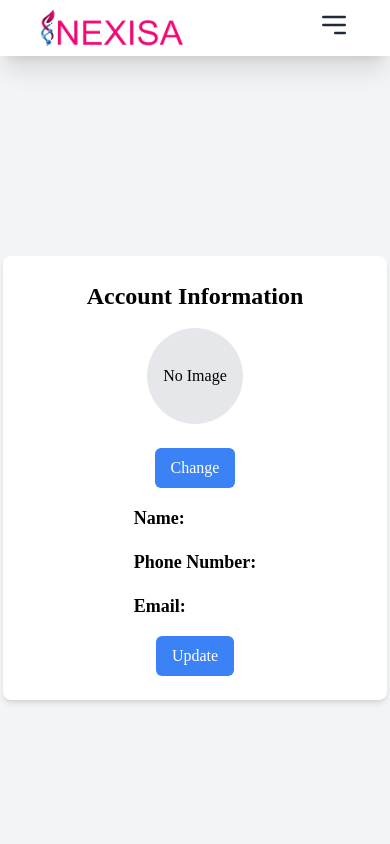
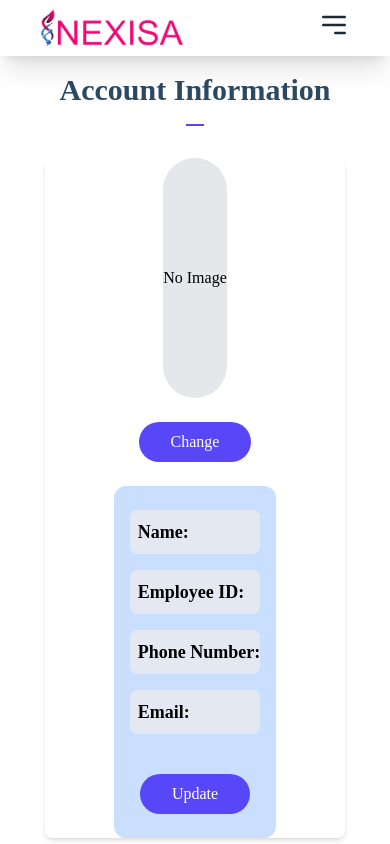
Before and after one commit to Nexisa/Nexisa-website, a React (Vite) app in the folder Client/: page /user/account-info in a window 390 px wide. Shown: the top 844 px of the page. Built offline with nearby package versions, Linux system fonts and the light colour scheme; no server answers; sample sign-in values are in the browser's storage.

Commit message:
Added css and responsiveness in account info page

```diff
--- a/Client/src/pages/User/AccountInfo.jsx
+++ b/Client/src/pages/User/AccountInfo.jsx
@@ -30,7 +30,7 @@ const AccountInfo = () => {
         console.log(response.data);
         setUserDetails({
           name: userData.name,
-          // employeeId: userData.employeeId,
+          employeeId: userData.employeeId,
           phone: userData.phone,
           email: userData.email,// Leave password field empty
         });
@@ -87,40 +87,44 @@ const AccountInfo = () => {
   };
 
   return (
-    <div className="flex justify-center items-center min-h-screen bg-gray-100">
-      <div className="bg-white p-6 rounded-lg shadow-md w-96">
-        <h2 className="text-2xl font-semibold mb-4 text-center">Account Information</h2>
-
-        <div className="flex flex-col items-center">
+    <div className="max-w-screen container mx-auto p-4 overflow-x-hidden min-h-screen">
+        <h2 className="text-3xl font-semibold text-center mb-4 text-[#2C4964]">Account Information</h2>
+        <div className='bg-[#5846F9] w-[5%] h-0.5 mx-auto mb-8'></div>
+        <div className="w-11/12 mx-auto flex justify-center items-center">
+            <div className="flex flex-col md:flex-row w-11/12 md:py-10 md:px-20 rounded-lg shadow-md justify-between items-center gap-2">
               {/* Image Upload Section */}
-          <div className="mb-4 text-center">
+              <div className="md:w-1/2 mb-4 md:mt-6 text-center flex flex-col justify-center items-center">
                 {imageURL ? (
-              <img src={imageURL} alt="Profile" className="w-24 h-24 rounded-full mb-4" />
+                  <img src={imageURL} alt="Profile" className="md:w-52 h-60 rounded-2xl mb-4" />
                 ) : (
-              <div className="w-24 h-24 rounded-full bg-gray-200 mb-4 flex items-center justify-center">
+                  <div className="md:w-52 h-60 rounded-full bg-gray-200 mb-4 flex items-center justify-center">
                     <span>No Image</span>
                   </div>
                 )}
-            <button onClick={() => setShowImageModal(true)} className="mt-2 bg-blue-500 text-white px-4 py-2 rounded-md">
+                <button onClick={() => setShowImageModal(true)} className="mt-2 bg-[#5846F9] text-white px-8 py-2 rounded-full">
                   Change
                 </button>
               </div>
 
               {/* Display User Details */}
+              <div className='md:w-1/2 flex justify-center items-center'>
+                <div className="bg-[#CADFFF] py-6 rounded-xl flex flex-col gap-6 items-center px-4">
                   <div className="space-y-4">
-            <p className="text-lg"><strong>Name:</strong> {userDetails.name}</p>
-            {/* <p className="text-lg"><strong>Employee ID:</strong> {userDetails.employeeId}</p> */}
-            <p className="text-lg"><strong>Phone Number:</strong> {userDetails.phone}</p>
-            <p className="text-lg"><strong>Email:</strong> {userDetails.email}</p>
+                    <p className="text-lg bg-[#E4E9F1] pl-2 rounded-lg py-2"><strong>Name:</strong> {userDetails.name}</p>
+                    <p className="text-lg bg-[#E4E9F1] pl-2 rounded-lg py-2"><strong>Employee ID:</strong> {userDetails.employeeId}</p>
+                    <p className="text-lg bg-[#E4E9F1] pl-2 rounded-lg py-2"><strong>Phone Number:</strong> {userDetails.phone}</p>
+                    <p className="text-lg bg-[#E4E9F1] px-2 rounded-lg py-2"><strong>Email:</strong> {userDetails.email}</p>
                   </div>
-
                   {/* Update Button */}
                   <button
                     onClick={() => setShowModal(true)}
-            className="mt-4 bg-blue-500 text-white px-4 py-2 rounded-md"
+                    className="mt-4 bg-[#5846F9] text-white px-8 py-2 rounded-full"
                   >
                     Update
                   </button>
+                </div>
+
+              </div>
 
               {/* Modal for Updating Details */}
               {showModal && (
@@ -135,23 +139,15 @@ const AccountInfo = () => {
                         name="name"
                         value={userDetails.name}
                         onChange={handleInputChange}
-                    className="w-full p-2 border border-gray-300 rounded-md"
+                        className="w-full p-2 border border-gray-300 rounded-lg focus:outline-none focus:ring-2 focus:ring-[#5846F9]"
                         placeholder="Name"
                       />
-                  {/* <input
-                    type="text"
-                    name="employeeId"
-                    value={userDetails.employeeId}
-                    onChange={handleInputChange}
-                    className="w-full p-2 border border-gray-300 rounded-md"
-                    placeholder="Employee ID"
-                  /> */}
                       <input
                         type="text"
                         name="phone"
                         value={userDetails.phone}
                         onChange={handleInputChange}
-                    className="w-full p-2 border border-gray-300 rounded-md"
+                        className="w-full p-2 border border-gray-300 rounded-lg focus:outline-none focus:ring-2 focus:ring-[#5846F9]"
                         placeholder="Phone Number"
                       />
                       <input
@@ -159,7 +155,7 @@ const AccountInfo = () => {
                         name="email"
                         value={userDetails.email}
                         onChange={handleInputChange}
-                    className="w-full p-2 border border-gray-300 rounded-md"
+                        className="w-full p-2 border border-gray-300 rounded-lg focus:outline-none focus:ring-2 focus:ring-[#5846F9]"
                         placeholder="Email"
                       />
                       <input
@@ -167,7 +163,7 @@ const AccountInfo = () => {
                         name="password"
                         value={userDetails.password}
                         onChange={handleInputChange}
-                    className="w-full p-2 border border-gray-300 rounded-md"
+                        className="w-full p-2 border border-gray-300 rounded-lg focus:outline-none focus:ring-2 focus:ring-[#5846F9]"
                         placeholder="Password"
                       />
                     </div>
@@ -176,13 +172,13 @@ const AccountInfo = () => {
                     <div className="mt-4 flex justify-end">
                       <button
                         onClick={() => setShowModal(false)}
-                    className="mr-2 bg-gray-500 text-white px-4 py-2 rounded-md"
+                        className="mr-2 bg-gray-500 text-white px-8 py-2 rounded-full"
                       >
                         Cancel
                       </button>
                       <button
                         onClick={updateUserDetails}
-                    className="bg-blue-500 text-white px-4 py-2 rounded-md"
+                        className="bg-[#5846F9] text-white px-8 py-2 rounded-full"
                       >
                         Confirm
                       </button>
@@ -208,13 +204,13 @@ const AccountInfo = () => {
                     <div className="mt-4 flex justify-end">
                       <button
                         onClick={() => setShowImageModal(false)}
-                    className="mr-2 bg-gray-500 text-white px-4 py-2 rounded-md"
+                        className="mr-2 bg-gray-500 text-white px-8 py-2 rounded-full"
                       >
                         Cancel
                       </button>
                       <button
                         onClick={uploadPicture}
-                    className="bg-blue-500 text-white px-4 py-2 rounded-md"
+                        className="bg-[#5846F9] text-white px-8 py-2 rounded-full"
                       >
                         Upload
                       </button>
```
Also changed, not shown: 3 other files (tests, documents, lock files or other folders). Lines whose indentation alone changed are shown as unchanged.
